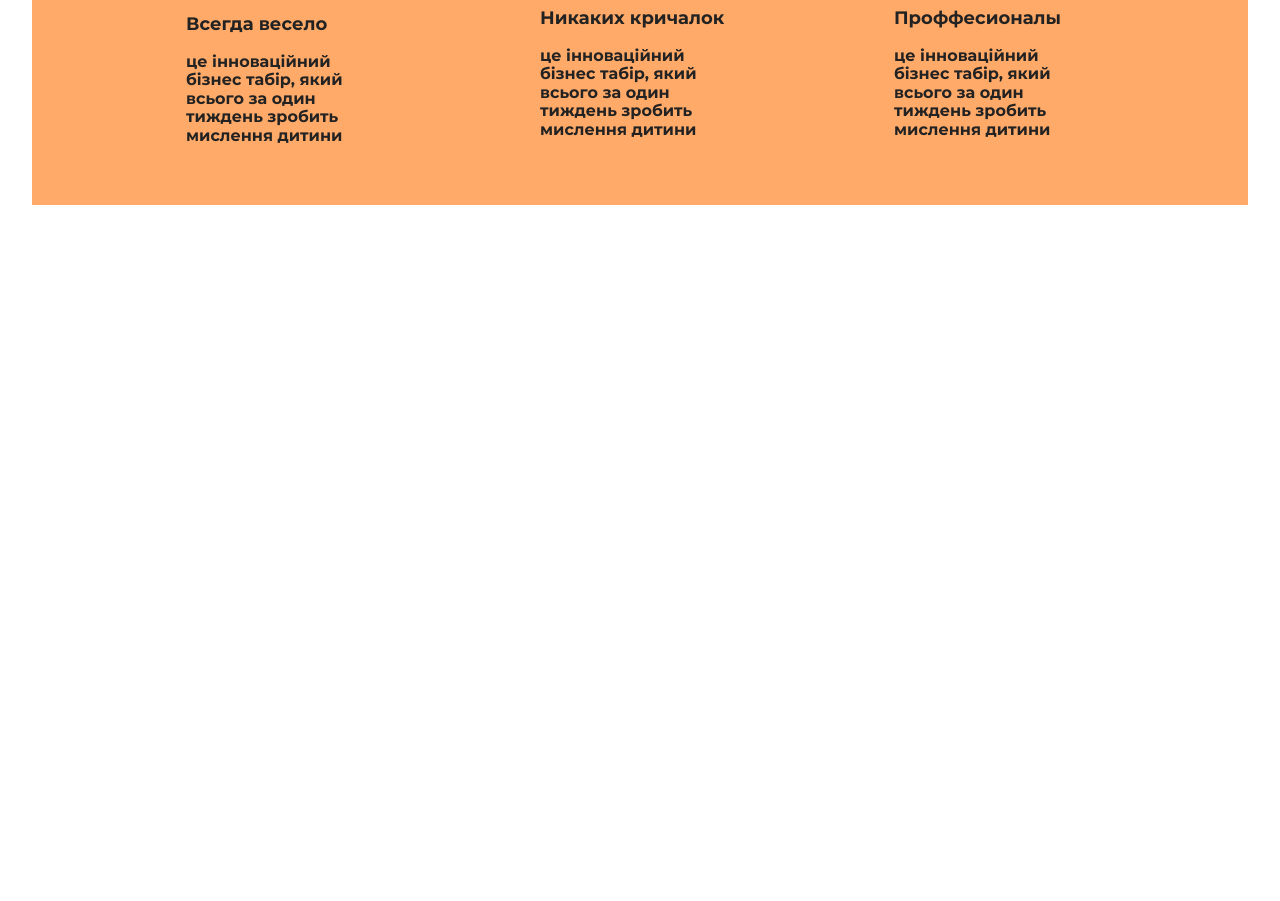
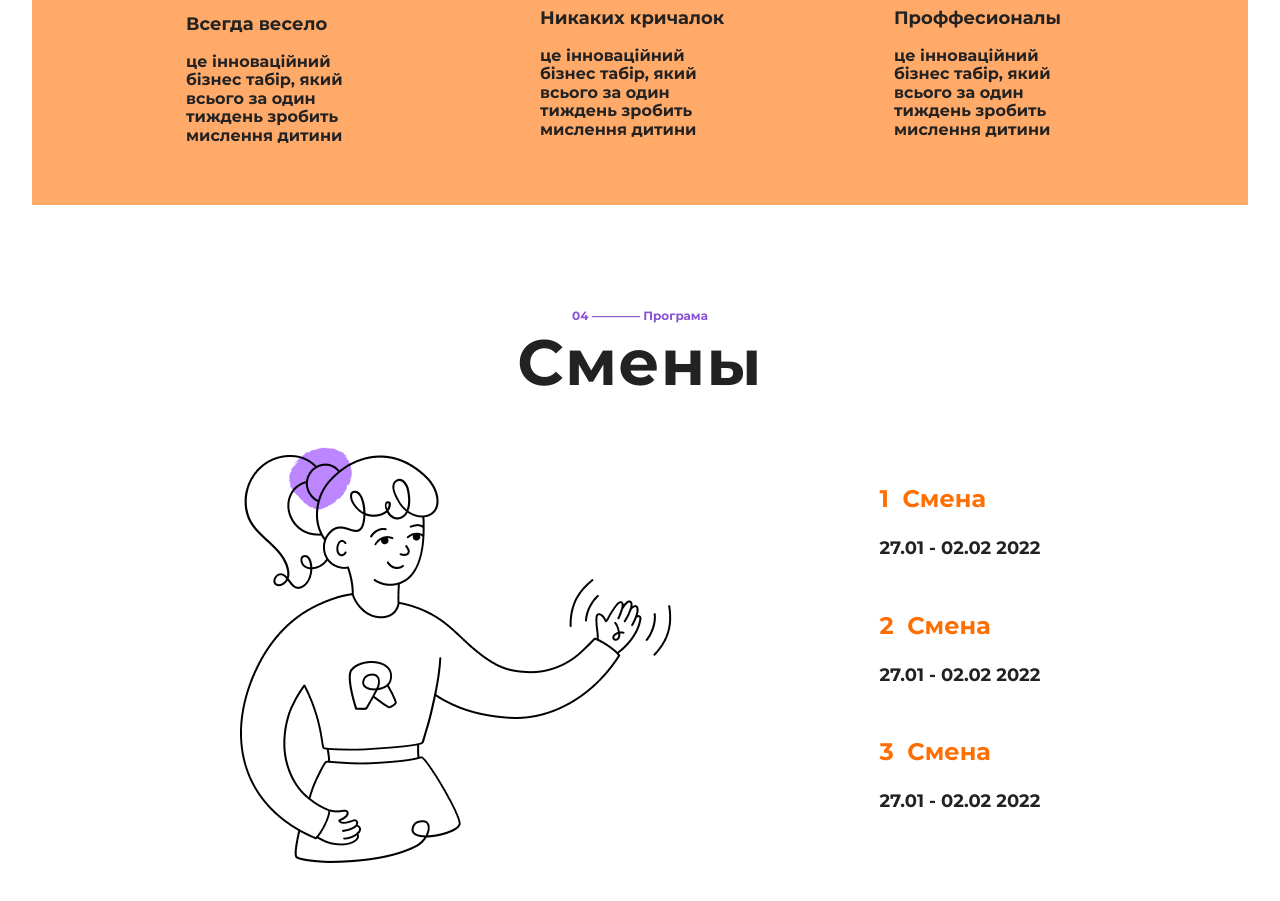
Before and after one commit to vilkoz/reformat_landing, a website built with Parcel: page index.html in a window 1280 px wide. Shown: the part 1749-2650 px from the top of the page. Before the commit the page ends 1986 px from the top, so only its background shows below. Built offline with nearby package versions, Linux system fonts and the light colour scheme; a web font is replaced by a local one.

Commit message:
add agenda section

```diff
--- a/css/main.css
+++ b/css/main.css
@@ -304,7 +304,6 @@ body {
 
   color: #FFFFFF;
   background: #5E5E5E;
-  gopa: sobake;
 }
 
 .main-header__container {
@@ -470,6 +469,7 @@ section {
   display: flex;
   justify-content: center;
   align-items: center;
+  cursor: pointer;
 }
 
 .about-us-section__text {
@@ -523,3 +523,50 @@ section {
 
   margin-bottom: 1em;
 }
+
+.agenda-section {
+  margin-top: 5em;
+}
+
+.agenda-section__column {
+  display: flex;
+  height: 100%;
+  flex-direction: column;
+  align-items: center;
+  justify-content: center;
+}
+
+.agenda-section__row {
+  display: flex;
+  flex-direction: row;
+  justify-content: space-evenly;
+  width: 100%;
+
+  margin-top: 2em;
+}
+
+.agenda-section__list {
+  display: flex;
+  flex-direction: column;
+  justify-content: space-evenly;
+}
+
+.agenda-section__list_item {
+  /*margin-bottom: 3em;*/
+}
+
+.agenda-section__list_item__title {
+  font-weight: 500;
+  font-size: 24px;
+  line-height: 29px;
+
+  color: #FF6E00;
+
+  margin-bottom: 1em;
+}
+
+.agenda-section__list_item__content {
+  font-weight: 500;
+  font-size: 18px;
+  line-height: 22px;
+}
--- a/index.html
+++ b/index.html
@@ -105,6 +105,29 @@
         </div>
       </div>
     </section>
+    <section class="agenda-section">
+      <div class="agenda-section__column">
+        <div class="subtitle subtitle-dark">04 ———— Програма</div>
+        <div class="title">Смены</div>
+        <div class="agenda-section__row">
+          <div class="agenda-section__image"><img src="/img/illustrations/2.png"></div>
+          <div class="agenda-section__list">
+            <div class="agenda-section__list_item">
+              <div class="agenda-section__list_item__title">1&nbsp;&nbsp;Смена</div>
+              <div class="agenda-section__list_item__content">27.01 - 02.02  2022</div>
+            </div>
+            <div class="agenda-section__list_item">
+              <div class="agenda-section__list_item__title">2&nbsp;&nbsp;Смена</div>
+              <div class="agenda-section__list_item__content">27.01 - 02.02  2022</div>
+            </div>
+            <div class="agenda-section__list_item">
+              <div class="agenda-section__list_item__title">3&nbsp;&nbsp;Смена</div>
+              <div class="agenda-section__list_item__content">27.01 - 02.02  2022</div>
+            </div>
+          </div>
+        </div>
+      </div>
+    </section>
   </main>
 
   <!-- Add your site or application content here -->
```
